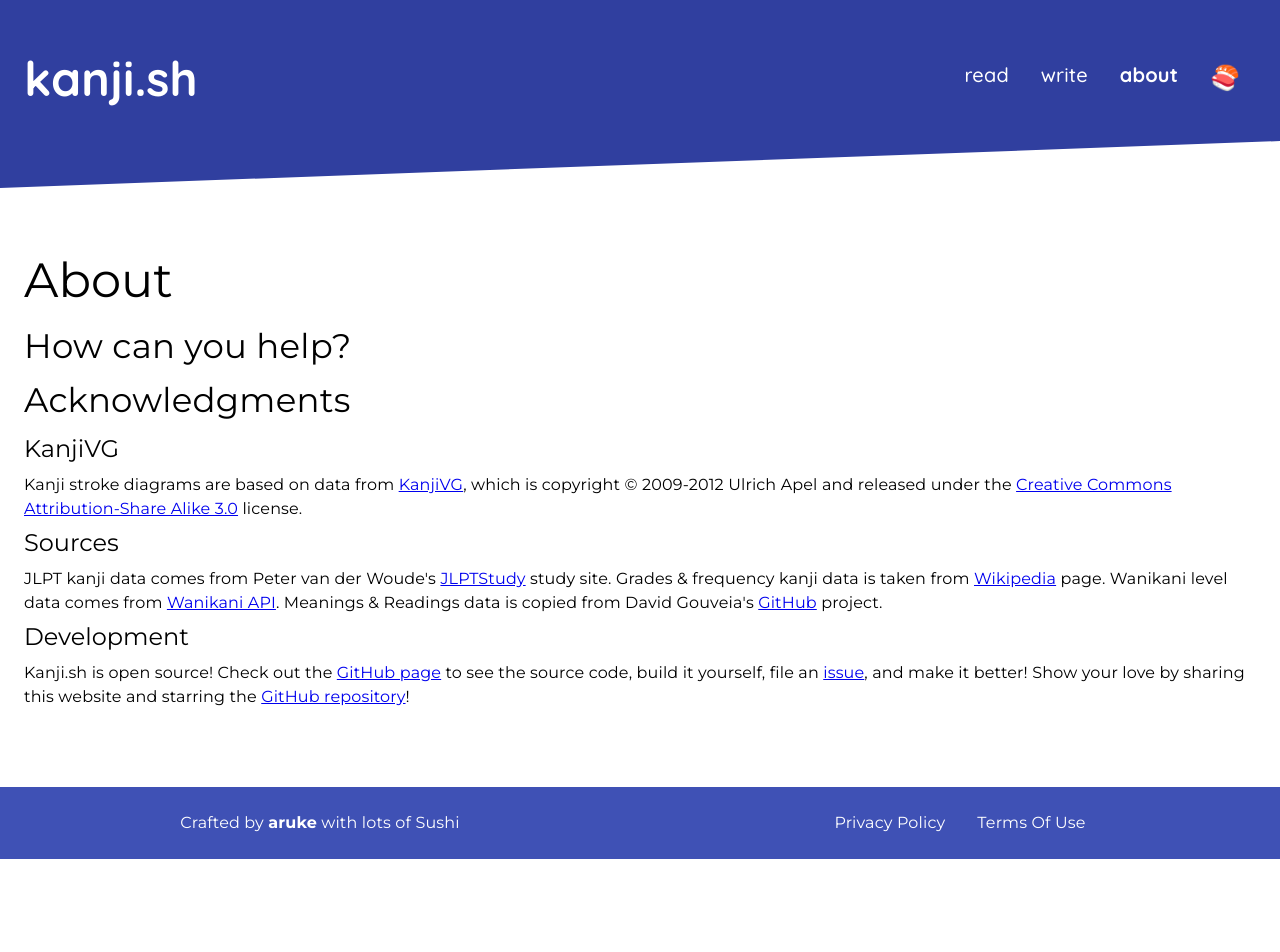
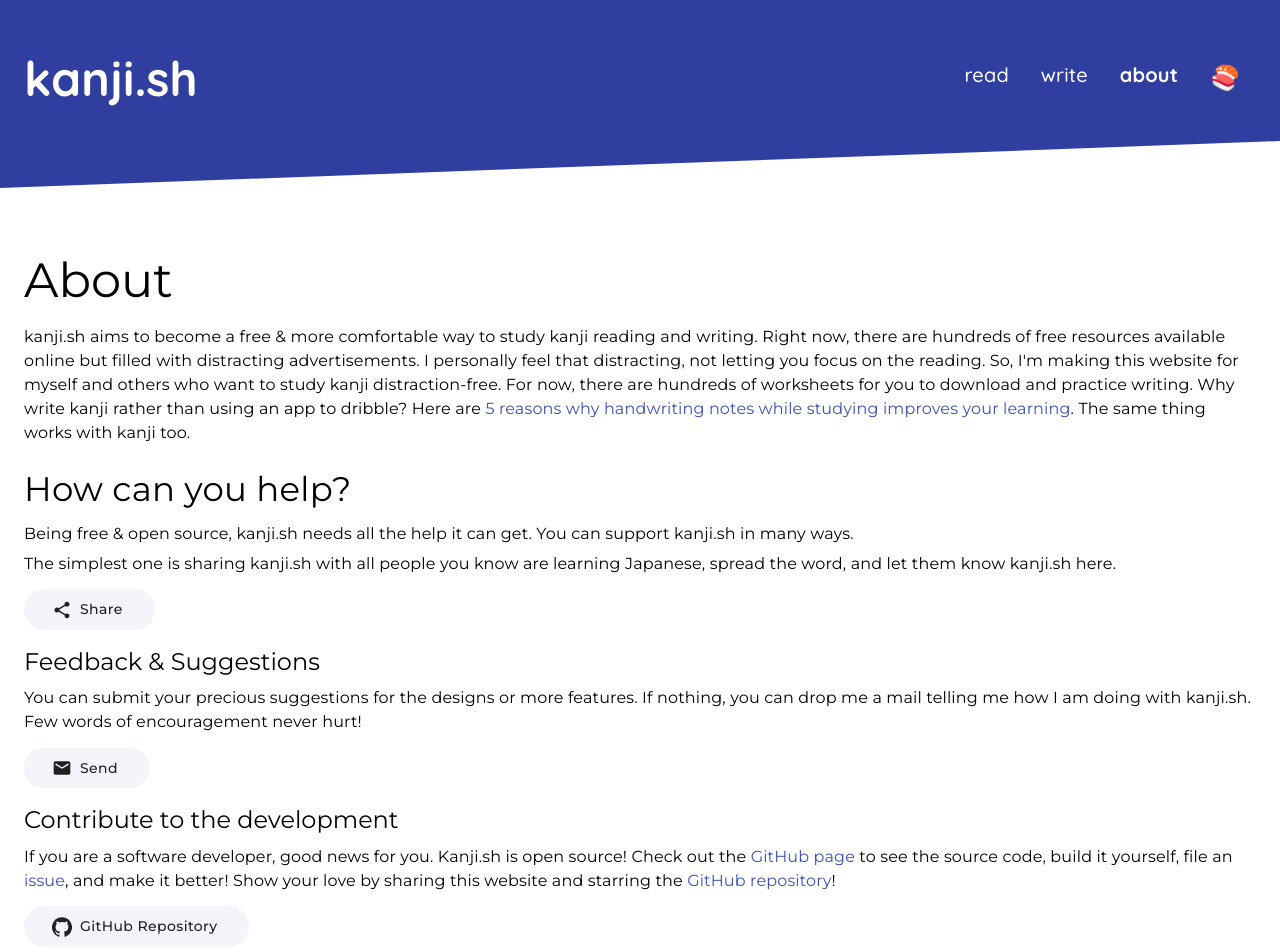
Before and after one commit to rionlabs/kanji.sh, a React (Create React App) app: page /about in a window 1280 px wide. Shown: the top 952 px of the page. Before the commit the page ends 859 px from the top, so only its background shows below. Built offline with nearby package versions, Linux system fonts and the light colour scheme.

Commit message:
:wrench: Updates about page with descriptions & buttons

```diff
--- a/package.json
+++ b/package.json
@@ -14,10 +14,12 @@
     "@types/react-dom": "^16.9.0",
     "@types/react-router": "^5.1.8",
     "@types/react-router-dom": "^5.1.5",
+    "@types/styled-components": "^5.1.4",
     "react": "^16.13.1",
     "react-dom": "^16.13.1",
     "react-router-dom": "^5.2.0",
     "react-scripts": "3.4.3",
+    "styled-components": "^5.2.0",
     "typescript": "~3.7.2"
   },
   "devDependencies": {
--- a/src/pages/AboutPage.tsx
+++ b/src/pages/AboutPage.tsx
@@ -1,6 +1,19 @@
 import React from "react";
 import {Typography} from "@material-ui/core";
 import Page from "./base/Page";
+import styled from 'styled-components';
+import Link from "@material-ui/core/Link";
+import Button from "@material-ui/core/Button";
+import {AttachMoneyRounded, EmailRounded, GitHub, ShareRounded} from "@material-ui/icons";
+
+const KButton = styled(Button)`
+  border-radius: 100px;
+    text-transform: none;
+    padding: 8px 32px;
+    background-color: #3f51b50f;
+    margin-top: 8px;
+    margin-bottom: 16px;
+`;
 
 export default function AboutPage() {
     return (
@@ -9,9 +22,79 @@ export default function AboutPage() {
                 About
             </Typography>
 
+            <Typography variant={"body1"} gutterBottom>
+                kanji.sh aims to become a free & more comfortable way to study kanji reading and writing. Right now,
+                there are hundreds of free resources available online but filled with distracting advertisements. I
+                personally feel that distracting, not letting you focus on the reading. So, I'm making this website for
+                myself and others who want to study kanji distraction-free.
+                For now, there are hundreds of worksheets for you to download and practice writing. Why write kanji
+                rather than using an app to dribble? Here are <Link
+                href={"https://blog.remarkable.com/5-reasons-why-hand-writing-notes-while-studying-improves-your-learning-5f43a397155b"}>
+                5 reasons why handwriting notes while studying improves your learning
+            </Link>.
+                The same thing works with kanji too.
+            </Typography>
+
+            <br/>
+
             <Typography variant={"h4"} gutterBottom>
                 How can you help?
             </Typography>
+            <Typography variant={"body1"} gutterBottom>
+                Being free & open source, kanji.sh needs all the help it can get. You can support kanji.sh in many ways.
+            </Typography>
+            <Typography gutterBottom variant="body1">
+                The simplest one is sharing kanji.sh with all people you know are learning Japanese, spread the word,
+                and let them know kanji.sh here.
+            </Typography>
+
+            <KButton href={"#"} startIcon={<ShareRounded/>}>
+                Share
+            </KButton>
+            {/* TODO: Add multiple social Buttons */}
+
+            <Typography gutterBottom variant="h5">
+                Feedback & Suggestions
+            </Typography>
+            <Typography gutterBottom variant="body1">
+                You can submit your precious suggestions for the designs or more features. If nothing, you can drop me a
+                mail telling me how I am doing with kanji.sh. Few words of encouragement never hurt!
+            </Typography>
+
+            <KButton href={"mailto:mail@aruke.dev"} startIcon={<EmailRounded/>}>
+                Send
+            </KButton>
+
+            <Typography gutterBottom variant="h5">
+                Contribute to the development
+            </Typography>
+            <Typography gutterBottom variant="body1">
+                If you are a software developer, good news for you. Kanji.sh is open source! Check out the <Link
+                href="https://github.com/aruke/kanji.sh">GitHub page</Link> to see the source code, build
+                it yourself, file an <Link href="https://github.com/aruke/kanji.sh/issues">issue</Link>, and
+                make it better!
+                Show your love by sharing this website and starring the <Link
+                href="https://github.com/aruke/kanji.sh">GitHub repository</Link>!
+            </Typography>
+
+            <KButton href={"https://github.com/aruke/kanji.sh"} startIcon={<GitHub/>}>
+                GitHub Repository
+            </KButton>
+
+            <Typography gutterBottom variant="h5">
+                Buy me Sushi
+            </Typography>
+            <Typography gutterBottom variant="body1">
+                I work on kanji.sh in my free time, and it took me a considerable amount of time to build up to this
+                point. You can fuel kanji.sh by buying me some Sushi. It also covers costs for servers, domain, and
+                keeps me motivated to put more time to improve kanji.sh.
+            </Typography>
+
+            <KButton href={"https://www.buymeacoffee.com/aruke"} startIcon={<AttachMoneyRounded/>}>
+                Buy Now
+            </KButton>
+
+            <br/>
 
             <Typography variant={"h4"} gutterBottom>
                 Acknowledgments
@@ -20,35 +103,23 @@ export default function AboutPage() {
                 KanjiVG
             </Typography>
             <Typography gutterBottom variant="body1">
-                Kanji stroke diagrams are based on data from <a
-                href={"http://kanjivg.tagaini.net/"}>KanjiVG</a>, which is copyright © 2009-2012 Ulrich Apel
-                and released under the <a href={"https://creativecommons.org/licenses/by-sa/3.0/"}>Creative
-                Commons Attribution-Share Alike 3.0</a> license.
+                Kanji stroke diagrams are based on data from <Link
+                href={"http://kanjivg.tagaini.net/"}>KanjiVG</Link>, which is copyright © 2009-2012 Ulrich Apel
+                and released under the <Link href={"https://creativecommons.org/licenses/by-sa/3.0/"}>Creative
+                Commons Attribution-Share Alike 3.0</Link> license.
             </Typography>
 
             <Typography gutterBottom variant="h5">
                 Sources
             </Typography>
             <Typography gutterBottom variant="body1">
-                JLPT kanji data comes from Peter van der Woude's <a
-                href={"https://jlptstudy.net"}>JLPTStudy</a> study site.
-                Grades & frequency kanji data is taken from <a
-                href={"https://en.wikipedia.org/wiki/Kyōiku_kanji"}>Wikipedia</a> page.
-                Wanikani level data comes from <a href={"https://docs.api.wanikani.com/"}>Wanikani API</a>.
-                Meanings & Readings data is copied from David Gouveia's <a
-                href={"https://github.com/davidluzgouveia/kanji-data"}>GitHub</a> project.
-            </Typography>
-
-            <Typography gutterBottom variant="h5">
-                Development
-            </Typography>
-            <Typography gutterBottom variant="body1">
-                Kanji.sh is open source! Check out the <a
-                href="https://github.com/aruke/kanji.sh">GitHub page</a> to see the source code, build
-                it yourself, file an <a href="https://github.com/aruke/kanji.sh/issues">issue</a>, and
-                make it better!
-                Show your love by sharing this website and starring the <a
-                href="https://github.com/aruke/kanji.sh">GitHub repository</a>!
+                JLPT kanji data comes from Peter van der Woude's <Link
+                href={"https://jlptstudy.net"}>JLPTStudy</Link> study site.
+                Grades & frequency kanji data is taken from <Link
+                href={"https://en.wikipedia.org/wiki/Kyōiku_kanji"}>Wikipedia</Link> page.
+                Wanikani level data comes from <Link href={"https://docs.api.wanikani.com/"}>Wanikani API</Link>.
+                Meanings & Readings data is copied from David Gouveia's <Link
+                href={"https://github.com/davidluzgouveia/kanji-data"}>GitHub</Link> project.
             </Typography>
         </Page>
     );
```
Also changed, not shown: 1 other file (tests, documents, lock files or other folders).
